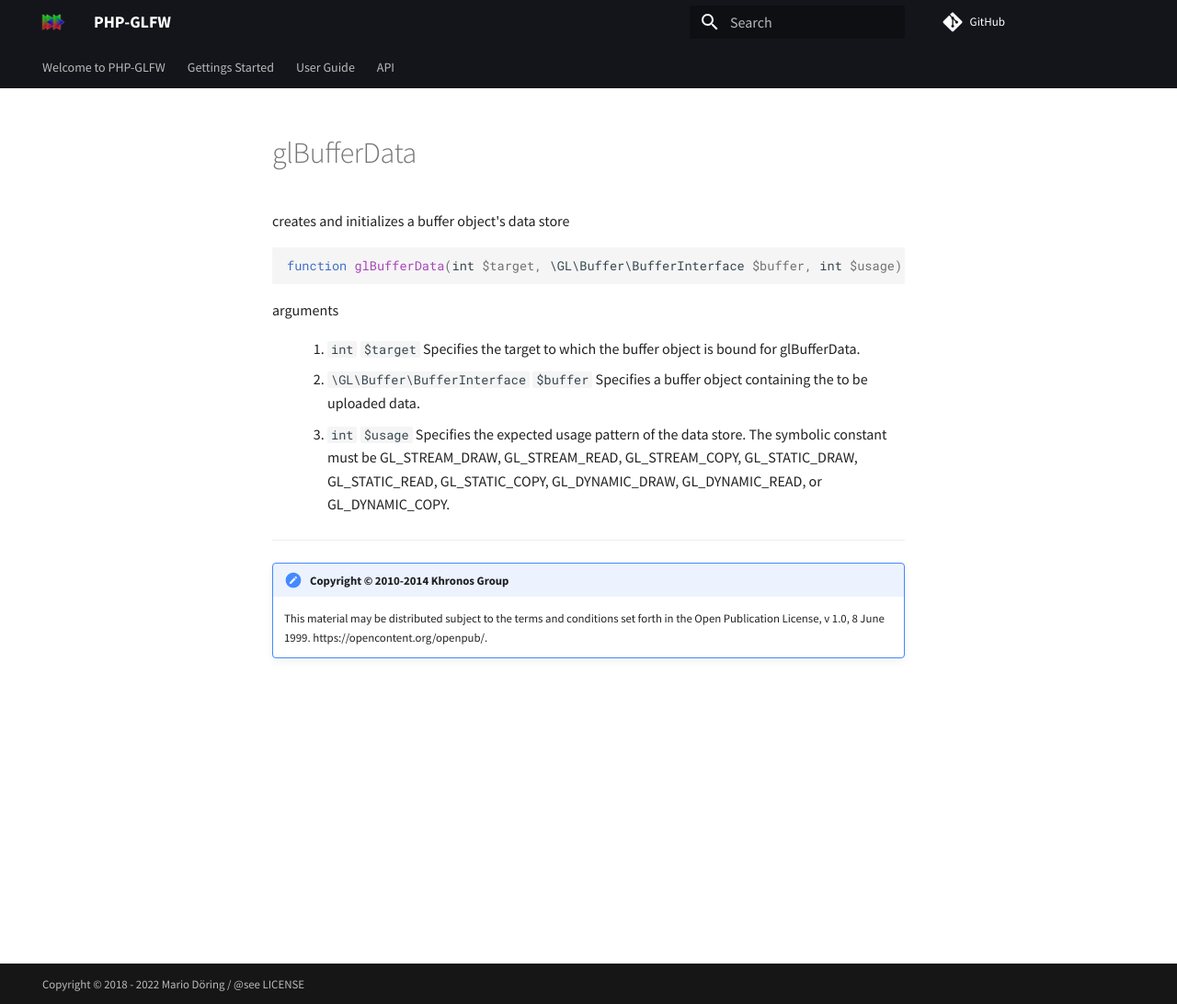
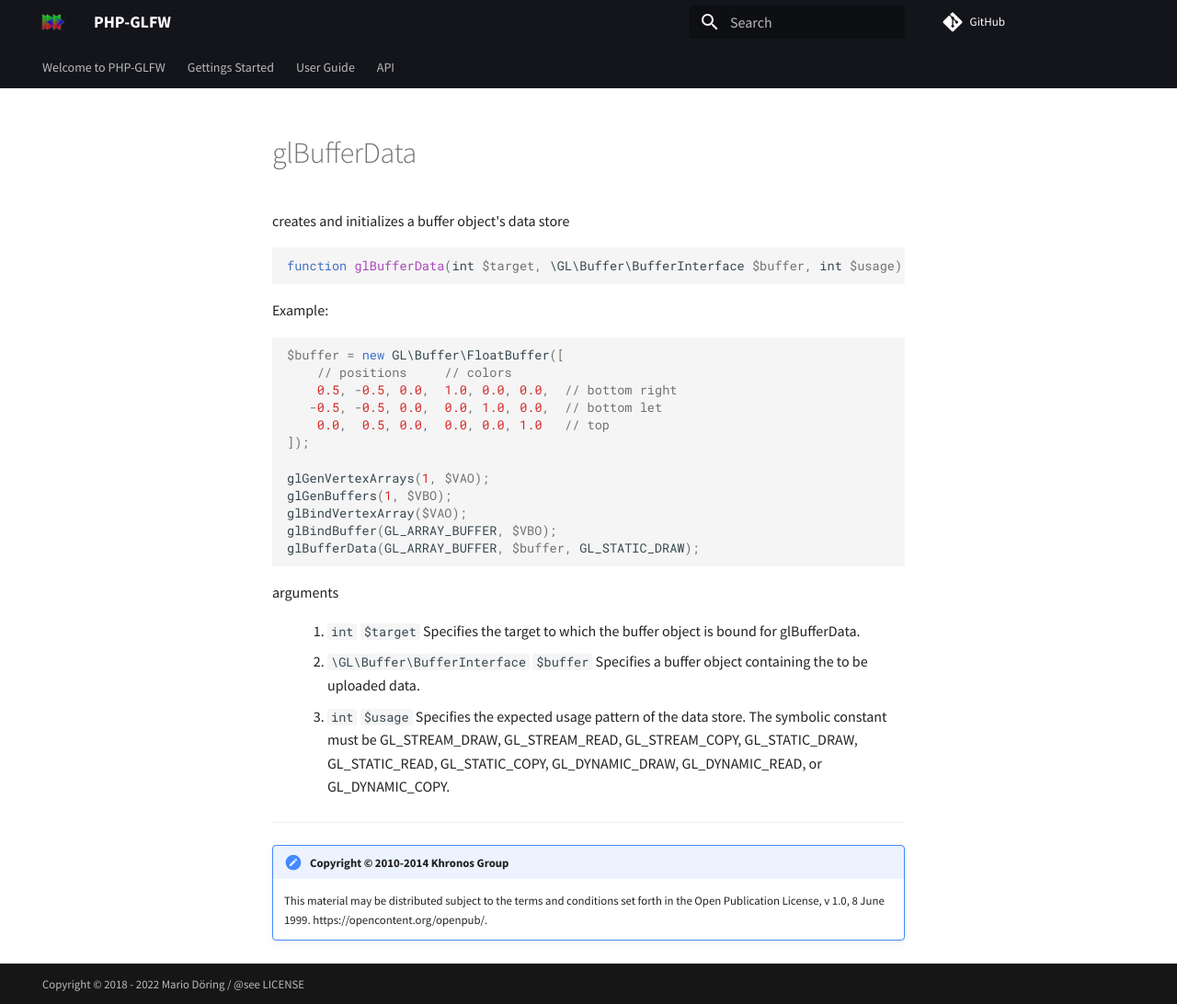
Before and after one commit to mario-deluna/php-glfw, an MkDocs documentation site: the page built from docs/API/OpenGL/glBufferData.md, in a window 1280 px wide and 1092 px high. Shown: the whole window at 92% size. Built offline with MkDocs 1.6.1 and Material for MkDocs 9.7.7, drawn with Linux system fonts in a browser that asks for light colours; comment, search, counter and statistics services are not loaded.

Commit message:
Fixed sitemap

````diff
--- a/docs/API/OpenGL/glBufferData.md
+++ b/docs/API/OpenGL/glBufferData.md
@@ -5,7 +5,21 @@ creates and initializes a buffer object's data store
 function glBufferData(int $target, \GL\Buffer\BufferInterface $buffer, int $usage) : void
 ```
 
+Example:
+```php
+$buffer = new GL\Buffer\FloatBuffer([
+    // positions     // colors
+    0.5, -0.5, 0.0,  1.0, 0.0, 0.0,  // bottom right
+   -0.5, -0.5, 0.0,  0.0, 1.0, 0.0,  // bottom let
+    0.0,  0.5, 0.0,  0.0, 0.0, 1.0   // top
+]);
 
+glGenVertexArrays(1, $VAO);
+glGenBuffers(1, $VBO);
+glBindVertexArray($VAO);
+glBindBuffer(GL_ARRAY_BUFFER, $VBO);
+glBufferData(GL_ARRAY_BUFFER, $buffer, GL_STATIC_DRAW);
+```
 
 arguments
 
--- a/mkdocs.yml
+++ b/mkdocs.yml
@@ -1,5 +1,6 @@
 site_name: PHP-GLFW
 repo_url: https://github.com/mario-deluna/php-glfw
+site_url: https://phpgl.net
 use_directory_urls: false
 nav:
   - 'index.md'
````
Also changed, not shown: 2 other files.
